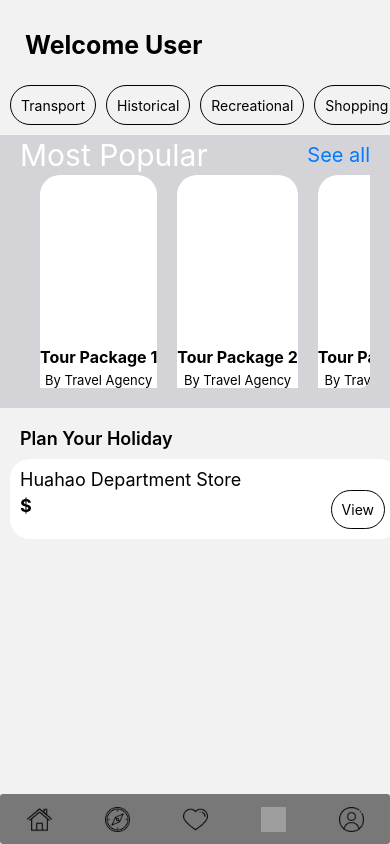
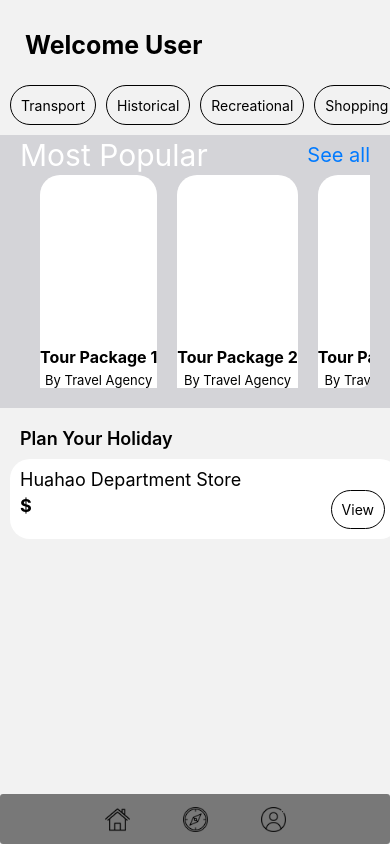
Before and after one commit to WaizzAzim97/Project, a React Native app: screen /Login in a window 390 px wide. Built offline with nearby package versions, Linux system fonts and the light colour scheme; grey boxes are pictures that could not be loaded.

Commit message:
dropping wishlist and reviews

```diff
--- a/src/screen/Home.js
+++ b/src/screen/Home.js
@@ -14,10 +14,6 @@ const Home = () => {
         <Main />
       ) : selectedTab == 1 ? (
         <Map />
-      ) : selectedTab == 2 ? (
-        <Wishlist />
-      ) : selectedTab == 3 ? (
-        <Reviews />
       ) : (
         <Profile />
       )}
@@ -42,22 +38,6 @@ const Home = () => {
         <TouchableOpacity
           style={styles.bottomTabButtons}
           onPress={() => setSelectedTab(2)}>
-          <Image
-            style={styles.bottomTabIcon}
-            source={require('../images/heart.png')}
-          />
-        </TouchableOpacity>
-        <TouchableOpacity
-          style={styles.bottomTabButtons}
-          onPress={() => setSelectedTab(3)}>
-          <Image
-            style={styles.bottomTabIcon}
-            source={require('../images/feedback.png')}
-          />
-        </TouchableOpacity>
-        <TouchableOpacity
-          style={styles.bottomTabButtons}
-          onPress={() => setSelectedTab(4)}>
           <Image
             style={styles.bottomTabIcon}
             source={require('../images/user.png')}
--- a/src/screen/Login.js
+++ b/src/screen/Login.js
@@ -1,4 +1,4 @@
-import React, {useState} from 'react';
+import React, {useState, useEffect} from 'react';
 import {View, Text, Image, StyleSheet} from 'react-native';
 import CustomTextInput from '../common/CustomTextInput';
 import CustomButton from '../common/CustomButton';
@@ -12,6 +12,13 @@ const Login = () => {
   const [badPassword, setBadPassword] = useState('');
 
   const navigation = useNavigation();
+
+  useEffect(() => {
+    console.log('Login mounted');
+    return () => {
+      console.log('Login unmounted');
+    };
+  }, [])
 
   const validate = () => {
     if (email === '') {
--- a/src/screen/Register.js
+++ b/src/screen/Register.js
@@ -1,4 +1,4 @@
-import React, {useState} from 'react';
+import React, {useState, useEffect} from 'react';
 import {View, Text, StyleSheet, Image} from 'react-native';
 import CustomButton from '../common/CustomButton';
 import CustomTextInput from '../common/CustomTextInput';
@@ -13,9 +13,18 @@ const Register = () => {
   const navigation = useNavigation();
 
   const saveData = async () => {
+
+    console.log('Saving data...');
+  console.log('Name:', name);
+  console.log('Email:', email);
+  console.log('Password:', password);
+
     await AsyncStorage.setItem('NAME', name);
     await AsyncStorage.setItem('EMAIL', email);
     await AsyncStorage.setItem('PASSWORD', password);
+
+  console.log('Data saved.');
+
     navigation.goBack();
   };
   return (
@@ -38,7 +47,7 @@ const Register = () => {
         onChangeText={setPassword}
       />
       <CustomButton
-        title={'Login'}
+        title={'Create Account'}
         textColor={'#fff'}
         onPress={() => {
           saveData();
```
